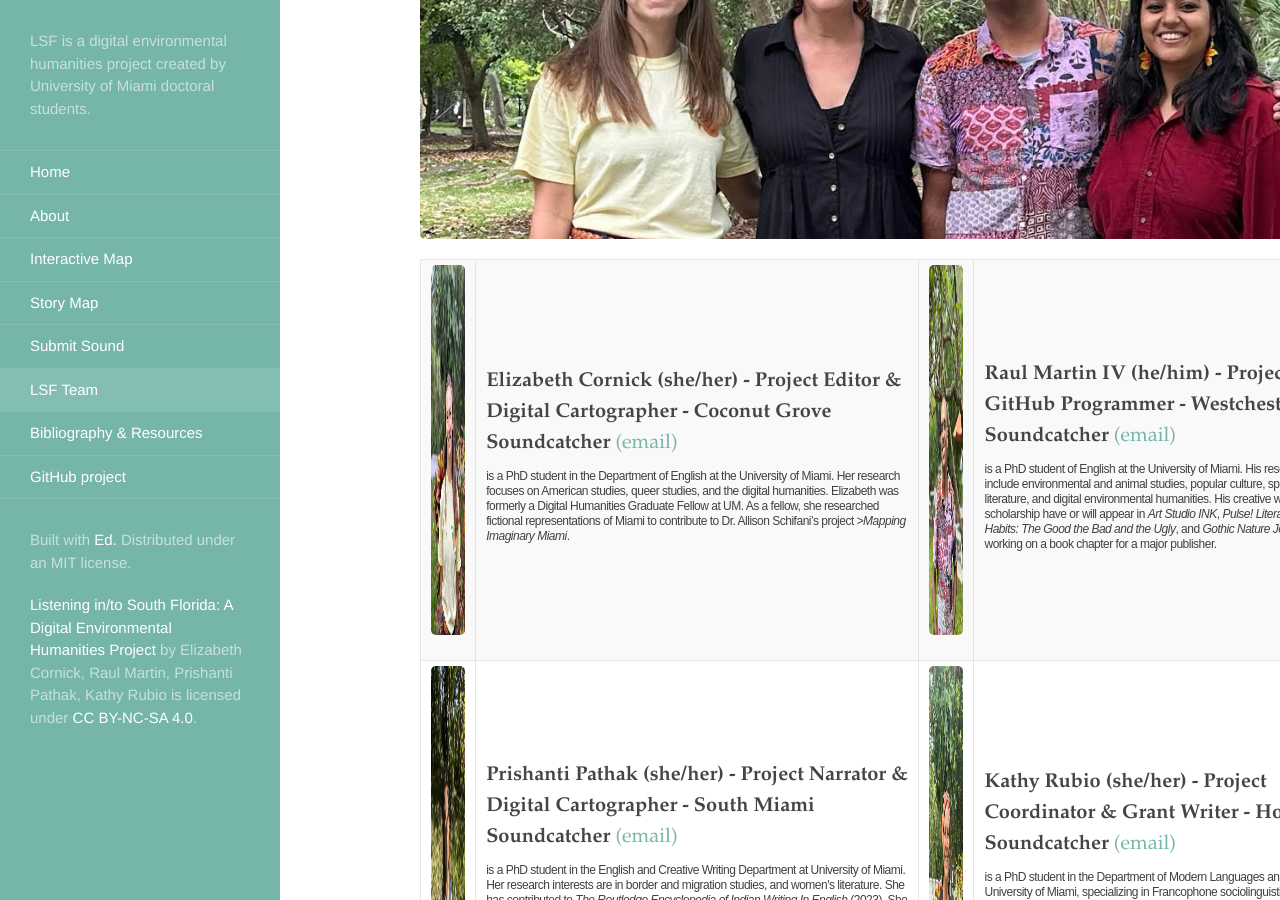
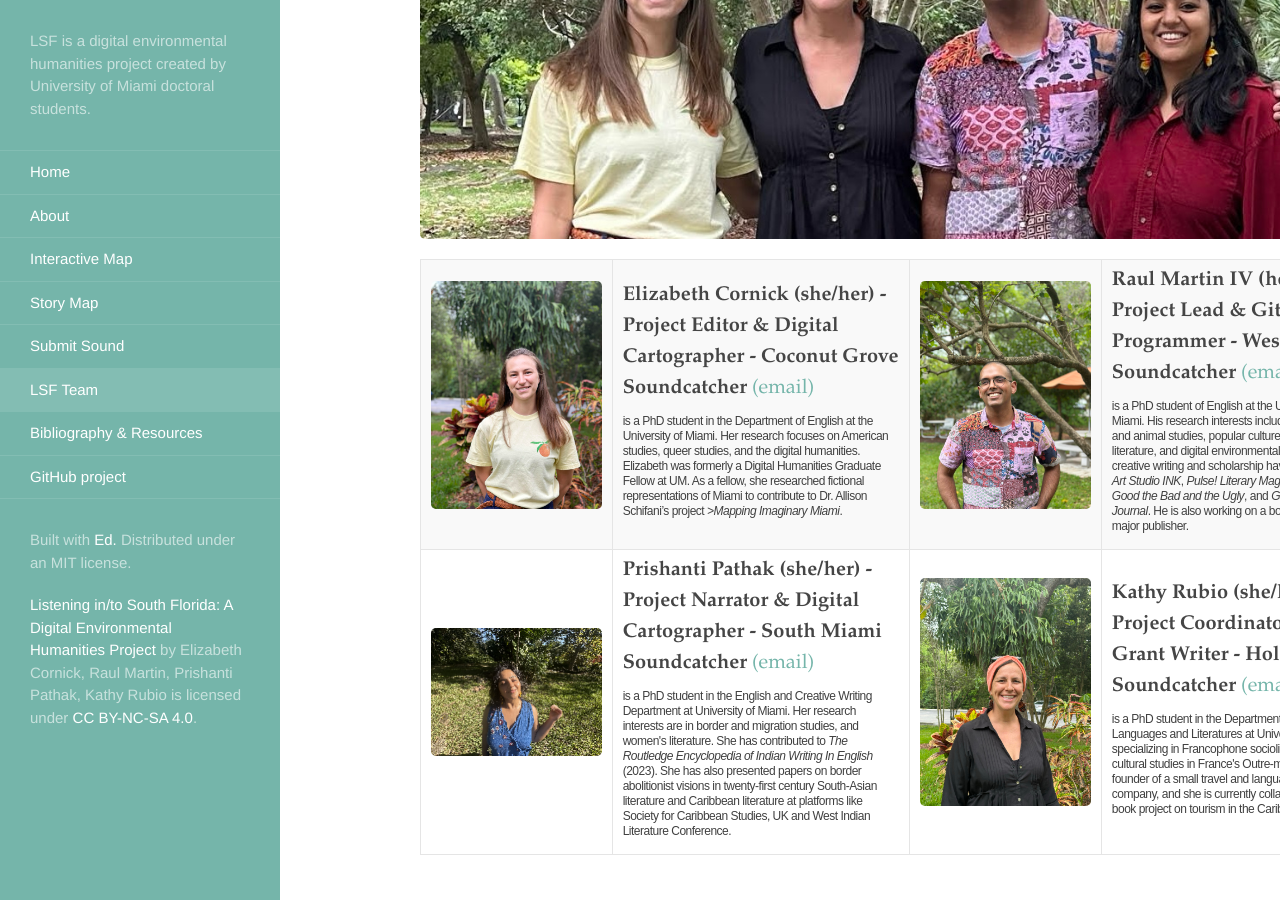
Before and after one commit to rm4-25/lsf_3, a Jekyll site: the page built from LSF Team.html, in a window 1280 px wide and 900 px high, scrolled down 410 px. Built offline with Jekyll 4.4.1, drawn with Linux system fonts in a browser that asks for light colours.

Commit message:
Update LSF Team.html
Removed image width and height parameters.

```diff
--- a/LSF Team.html
+++ b/LSF Team.html
@@ -10,22 +10,22 @@
 <table style="width:100% height=100%">
 <tr>
 <td>
-    <img src="https://github.com/rm4-25/lsf_3/blob/main/assets/elizabeth.jpg?raw=true" width="250" height="370"/>
+    <img src="https://github.com/rm4-25/lsf_3/blob/main/assets/elizabeth.jpg?raw=true">
     </td>
     <td><b>Elizabeth Cornick (she/her) - Project Editor & Digital Cartographer - Coconut Grove Soundcatcher</b> <a href="mailto:emc988@miami.edu">(email)</a> <h1 style="font-size:12px; "> is a PhD student in the Department of English at the University of Miami. Her research focuses on American studies, queer studies, and the digital humanities. Elizabeth was formerly a Digital Humanities Graduate Fellow at UM. As a fellow, she researched fictional representations of Miami to contribute to Dr. Allison Schifani’s project <i>>Mapping Imaginary Miami</i>.</h1>
 </td>
-    <td><img src="https://github.com/rm4-25/lsf_3/blob/main/assets/Raul_Green%20Headshot_2025.jpg?raw=true" width="250" height="370"/>
+    <td><img src="https://github.com/rm4-25/lsf_3/blob/main/assets/Raul_Green%20Headshot_2025.jpg?raw=true">
     </td>
     <td><b>Raul Martin IV (he/him) - Project Lead & GitHub Programmer - Westchester Soundcatcher</b> <a href="mailto:rxm1934@miami.edu">(email)</a> <h1 style="font-size:12px; "> is a PhD student of English at the University of Miami. His research interests include environmental and animal studies, popular culture, speculative literature, and digital environmental humanities. His creative writing and scholarship have or will appear in <i>Art Studio INK</i>, <i>Pulse! Literary Magazine</i>, <i>Habits: The Good the Bad and the Ugly</i>, and <i>Gothic Nature Journal</i>. He is also working on a book chapter for a major publisher.</h1>
 </td>
 </tr>
 <tr>
 <td>
-    <img src="https://github.com/rm4-25/lsf_3/blob/main/assets/Prish%20headshot_resized.jpg?raw=true" width="250" height="370"/>
+    <img src="https://github.com/rm4-25/lsf_3/blob/main/assets/Prish%20headshot_resized.jpg?raw=true">
     </td>
     <td><b>Prishanti Pathak (she/her) - Project Narrator & Digital Cartographer - South Miami Soundcatcher</b> <a href="mailto:pxp691@miami.edu">(email)</a> <h1 style="font-size:12px; "> is a PhD student in the English and Creative Writing Department at University of Miami. Her research interests are in border and migration studies, and women's literature. She has contributed to <i>The Routledge Encyclopedia of Indian Writing In English</i> (2023). She has also presented papers on border abolitionist visions in twenty-first century South-Asian literature and Caribbean literature at platforms like Society for Caribbean Studies, UK and West Indian Literature Conference.</h1>
 </td>
-    <td><img src="https://github.com/rm4-25/lsf_3/blob/main/assets/kathy.jpg?raw=true" width="250" height="370"/>
+    <td><img src="https://github.com/rm4-25/lsf_3/blob/main/assets/kathy.jpg?raw=true">
 </td>
     <td><b>Kathy Rubio (she/her) - Project Coordinator & Grant Writer - Hollywood Soundcatcher </b> <a href="mailto:kxr737@miami.edu">(email)</a> <h1 style="font-size:12px; "> is a PhD student in the Department of Modern Languages and Literatures at University of Miami, specializing in Francophone sociolinguistics and cultural studies in France's Outre-mer. Kathy is the founder of a small travel and language learning company, and she is currently collaborating on a book project on tourism in the Caribbean.</h1>
 </td>
```
